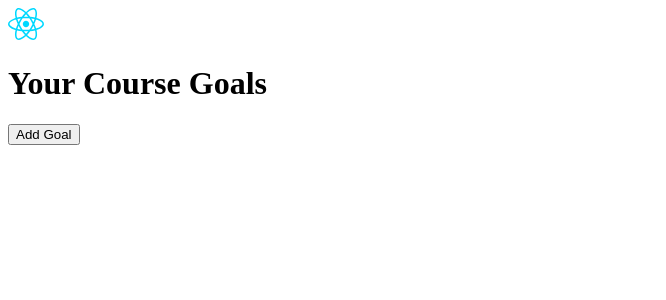
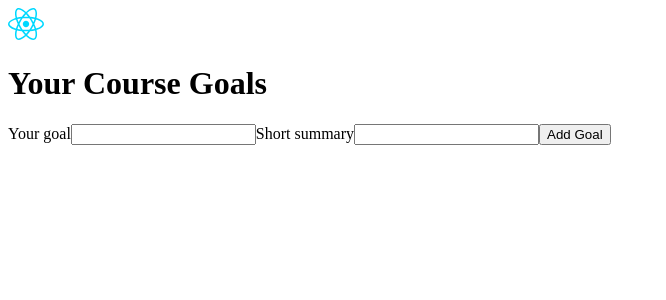
Before and after one commit to JaumeEsquerdo/TS-refresher, a React (Vite) app in the folder react-ts-basics/: page / in a window 1280 px wide. Shown: the top 300 px of the page, without its empty margins (0-666 px from the left). Built offline with nearby package versions, Linux system fonts and the light colour scheme.

Commit message:
completar form tipado con props de funciones y pasando tipado de event

```diff
--- a/react-ts-basics/src/App.tsx
+++ b/react-ts-basics/src/App.tsx
@@ -2,7 +2,7 @@
 import reactImage from '../src/assets/react.svg'
 import { useState } from "react";
 import CourseGoalList from "./components/CourseGoalList";
-
+import NewGoal from "./components/NewGoal";
 export type CourseGoal = {
   title: string,
   description: string,
@@ -12,12 +12,12 @@
 const App = () => {
   const [goals, setGoals] = useState<CourseGoal[]>([])
 
-  const handleAddGoal = () => {
+  const handleAddGoal = (goal: string, summary: string) => {
     setGoals((prev) => {
       const newGoal: CourseGoal = {
         id: Math.random(),
-        title: 'Learn React + TS',
-        description: 'Learn it in depth!'
+        title: goal,
+        description: summary
       }
       return [...prev, newGoal]
     })
@@ -32,8 +32,7 @@
       <Header image={{ src: reactImage, alt: 'A image of react' }}>
         <h1>Your Course Goals</h1>
       </Header>
-      <button onClick={handleAddGoal}>Add Goal</button>
-
+      <NewGoal onAddGoal={handleAddGoal} />
       <CourseGoalList goals={goals} onDeleteGoal={handleDeleteGoal} />
 
     </main>
--- /dev/null
+++ b/react-ts-basics/src/components/NewGoal.tsx
@@ -0,0 +1,36 @@
+import { type FormEvent, useRef } from "react";
+
+type NewGoalProps = {
+    onAddGoal: (goal: string, summary: string) => void
+}
+
+const NewGoal = ({ onAddGoal }: NewGoalProps) => {
+    const goal = useRef<HTMLInputElement>(null);
+    const summary = useRef<HTMLInputElement>(null)
+
+    const handleSubmit = (e: FormEvent<HTMLFormElement>) => {
+        e.preventDefault()
+
+        const enteredGoal = goal.current!.value;
+        const enteredSummary = summary.current!.value;
+        // new FormData(e.currentTarget)
+
+        //para resetear form:
+        e.currentTarget.reset()
+        onAddGoal(enteredGoal, enteredSummary)
+    }
+
+    return (
+        <form onSubmit={handleSubmit}>
+            <label > Your goal
+                <input id="goal" type="text" name="goal" ref={goal} />
+            </label>
+            <label htmlFor="">Short summary
+                <input id="summary" type="text" name="summary" ref={summary} />
+            </label>
+            <button>Add Goal</button>
+        </form>
+    );
+}
+
+export default NewGoal;
```
